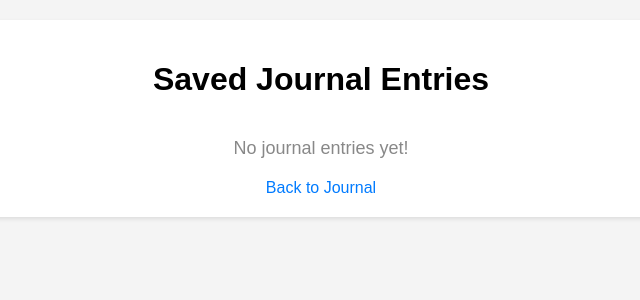
After one commit to mzxchandra/journal-ai, a Flask app: page /entries in a window 1280 px wide. The commit adds this page. Shown: the top 300 px of the page, without its empty margins (319-959 px from the left). Run offline with Flask 3, Linux system fonts and the light colour scheme; parts of the project's set-up code (start-up, migrations or seed data) failed here and were passed over.

Commit message:
html for 2 pages

```diff
--- /dev/null
+++ b/templates/entries.html
@@ -0,0 +1,71 @@
+<!DOCTYPE html>
+<html lang="en">
+<head>
+    <meta charset="UTF-8">
+    <meta name="viewport" content="width=device-width, initial-scale=1.0">
+    <title>Saved Journal Entries</title>
+    <style>
+        body {
+            font-family: Arial, sans-serif;
+            background-color: #f4f4f4;
+            margin: 0;
+            padding: 20px;
+        }
+        .container {
+            max-width: 800px;
+            margin: 0 auto;
+            padding: 20px;
+            background-color: white;
+            box-shadow: 0 2px 4px rgba(0, 0, 0, 0.1);
+        }
+        h1 {
+            text-align: center;
+            margin-bottom: 40px;
+        }
+        .entry-box {
+            padding: 15px;
+            border-bottom: 1px solid #ccc;
+            margin-bottom: 20px;
+        }
+        .entry-box:last-child {
+            border-bottom: none;
+        }
+        .entry-content {
+            white-space: pre-wrap;
+        }
+        .no-entries {
+            text-align: center;
+            color: #888;
+            font-size: 18px;
+        }
+        a {
+            display: block;
+            text-align: center;
+            margin-top: 20px;
+            text-decoration: none;
+            color: #007bff;
+        }
+        a:hover {
+            color: #0056b3;
+        }
+    </style>
+</head>
+<body>
+    <div class="container">
+        <h1>Saved Journal Entries</h1>
+
+        <!-- Loop through the entries -->
+        {% if entries %}
+            {% for entry in entries %}
+                <div class="entry-box">
+                    <p class="entry-content">{{ entry.content }}</p>
+                </div>
+            {% endfor %}
+        {% else %}
+            <p class="no-entries">No journal entries yet!</p>
+        {% endif %}
+
+        <a href="/">Back to Journal</a> <!-- This link gets us back to the journal page (this is an anchor link, for navigating it's good enough)-->
+    </div>
+</body>
+</html>
```
Also changed, not shown: templates/index.html (+11 -7 lines).
